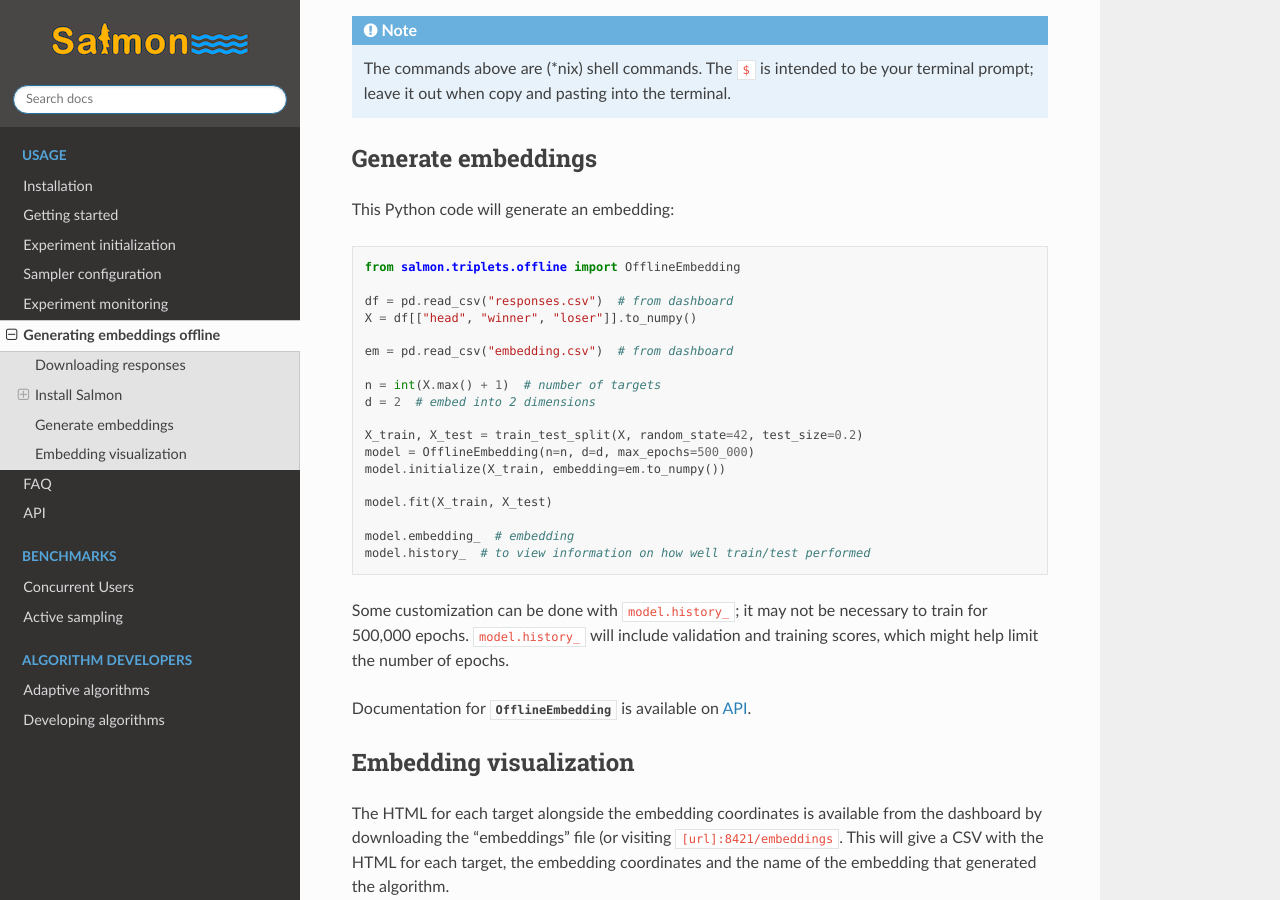
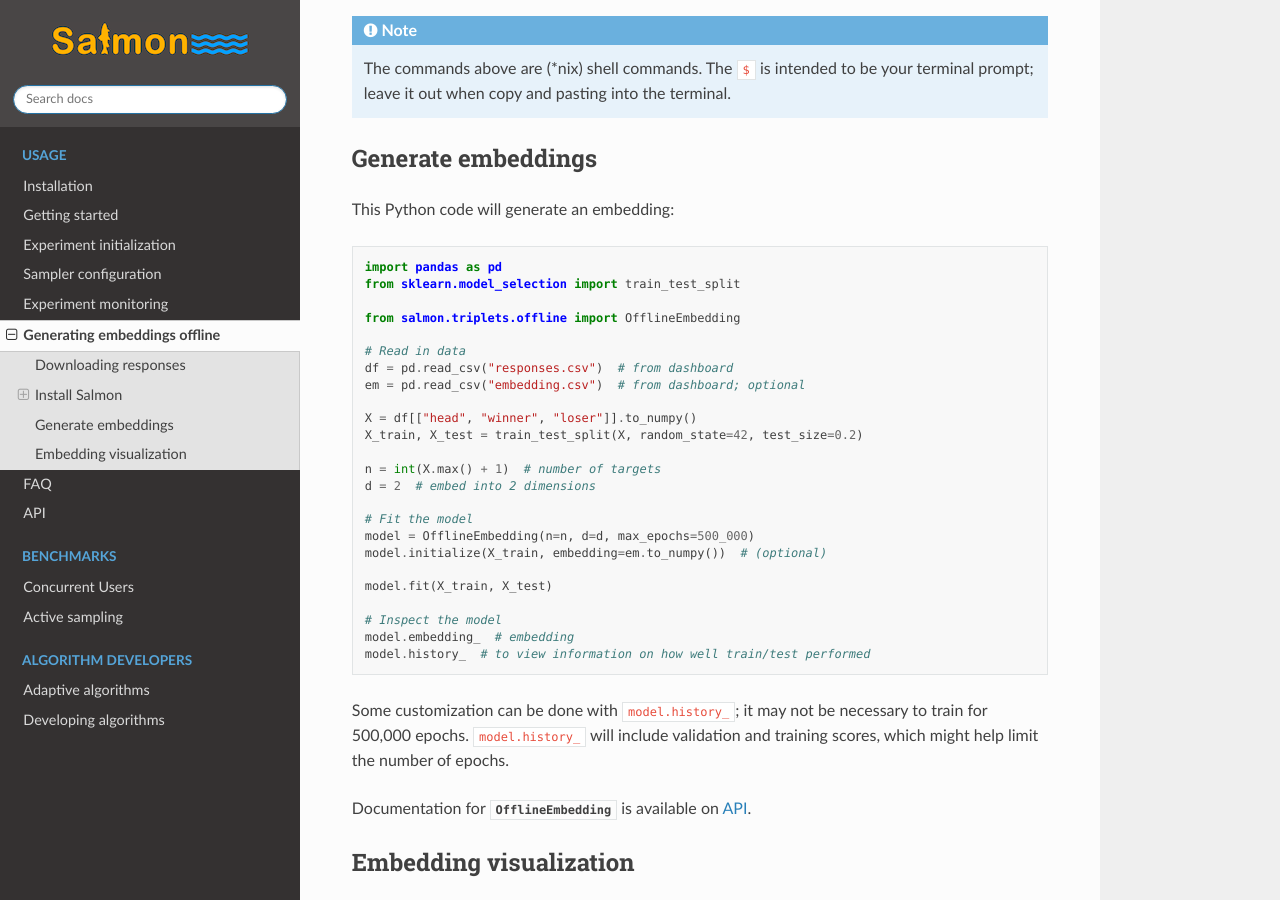
Before and after one commit to stsievert/salmon, a Sphinx documentation site: the page built from docs/source/offline.rst, in a window 1280 px wide and 900 px high, scrolled down 1440 px. Built offline with Sphinx 7.4.7 and the Read the Docs theme 2.0.0, drawn with Linux system fonts in a browser that asks for light colours.

Commit message:
Add imports

```diff
--- a/docs/source/offline.rst
+++ b/docs/source/offline.rst
@@ -86,22 +86,28 @@ This Python code will generate an embedding:
 
 .. code-block:: python
 
+   import pandas as pd
+   from sklearn.model_selection import train_test_split
+
    from salmon.triplets.offline import OfflineEmbedding
 
+   # Read in data
    df = pd.read_csv("responses.csv")  # from dashboard
+   em = pd.read_csv("embedding.csv")  # from dashboard; optional
+
    X = df[["head", "winner", "loser"]].to_numpy()
-
-   em = pd.read_csv("embedding.csv")  # from dashboard
+   X_train, X_test = train_test_split(X, random_state=42, test_size=0.2)
 
    n = int(X.max() + 1)  # number of targets
    d = 2  # embed into 2 dimensions
 
-   X_train, X_test = train_test_split(X, random_state=42, test_size=0.2)
+   # Fit the model
    model = OfflineEmbedding(n=n, d=d, max_epochs=500_000)
-   model.initialize(X_train, embedding=em.to_numpy())
+   model.initialize(X_train, embedding=em.to_numpy())  # (optional)
 
    model.fit(X_train, X_test)
 
+   # Inspect the model
    model.embedding_  # embedding
    model.history_  # to view information on how well train/test performed
 
```
